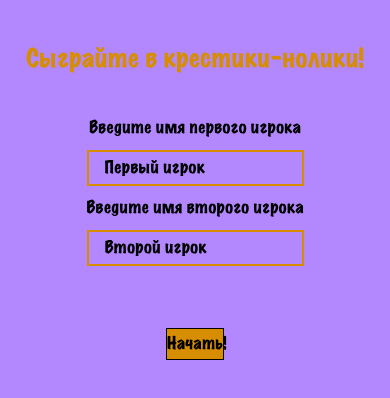
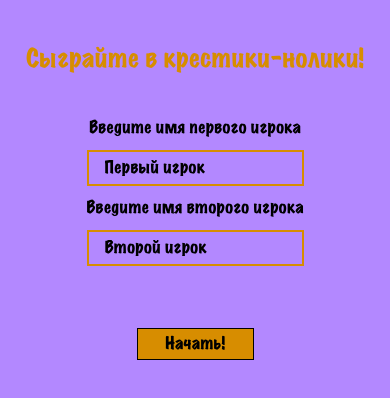
Before and after one commit to Rustam9724/tic-tac-toe, a React (Create React App) app: page / in a window 390 px wide. Shown: the top 398 px of the page. Built offline with nearby package versions, Linux system fonts and the light colour scheme.

Commit message:
init: start-button adaptive

```diff
--- a/src/index.css
+++ b/src/index.css
@@ -143,6 +143,12 @@ html, body {
   font-size: 1rem;
   border: 1px solid black;
   cursor: pointer;
+}
+
+@media (max-width: 463px) {
+  .start-button {
+    width: 30%;
+  }
 }
 
 .start-button:hover {
```
